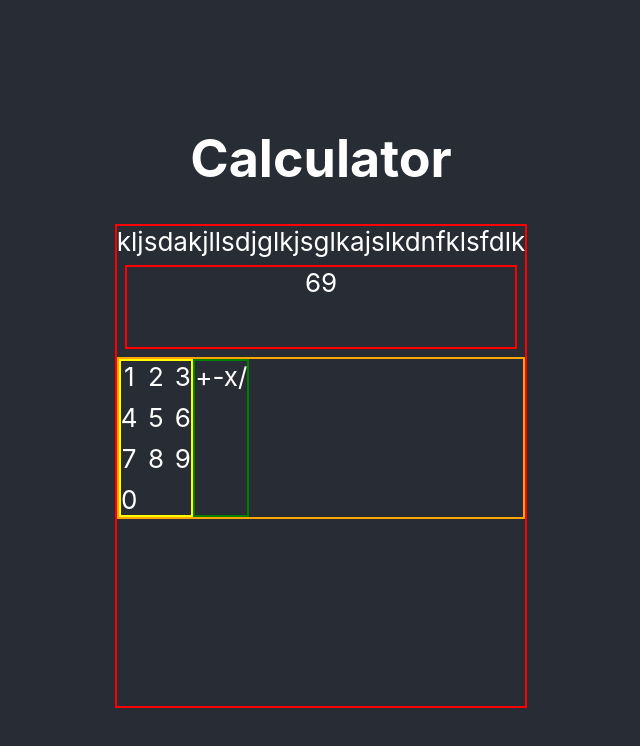
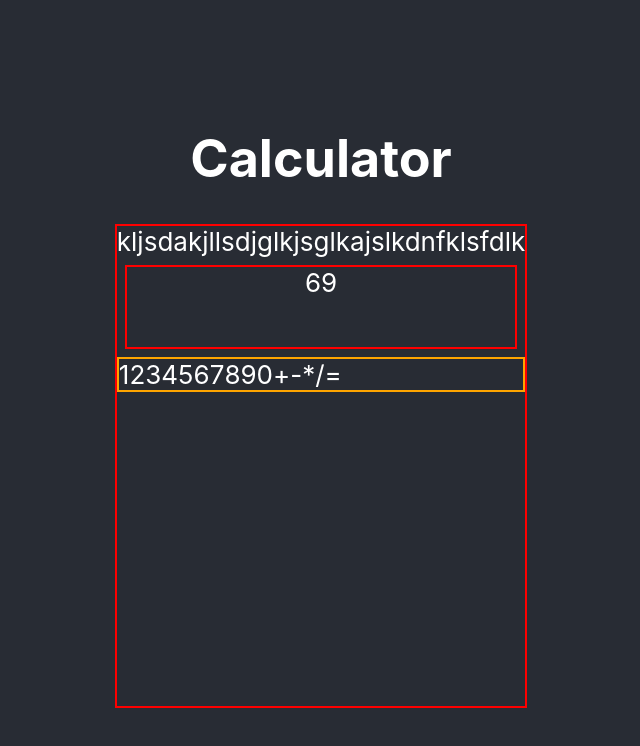
Before and after one commit to ericcnguyen04/calculator, a React (Create React App) app: page / in a window 1280 px wide. Shown: the top 746 px of the page, without its empty margins (319-959 px from the left). Built offline with nearby package versions, Linux system fonts and the light colour scheme.

Commit message:
reformat

```diff
--- a/src/App.css
+++ b/src/App.css
@@ -32,18 +32,3 @@
   display: flex;
   flex-direction: row;
 }
-
-.numbers {
-  border: 2px solid yellow;
-
-  display: grid;
-  grid-template-columns: repeat(3, 1fr);
-  grid-template-rows: repeat(4, 1fr);
-  gap: 10px;
-}
-
-
-
-.operators {
-  border: 2px solid green;
-}
--- a/src/App.js
+++ b/src/App.js
@@ -14,8 +14,6 @@ function App() {
             69
           </div>
           <div className='off-screen'>
-
-            <div className='numbers'>
             <div className='1'>1</div>
             <div className='2'>2</div>
             <div className='3'>3</div>
@@ -26,10 +24,11 @@ function App() {
             <div className='8'>8</div>
             <div className='9'>9</div>
             <div className='0'>0</div>
-            </div>
-            <div className='operators'>
-              +-x/
-            </div>
+            <div className='+'>+</div>
+            <div className='-'>-</div>
+            <div className='*'>*</div>
+            <div className='/'>/</div>
+            <div className='='>=</div>
           </div>
         </div>
       </header>
```
Lines whose indentation alone changed are shown as unchanged.
